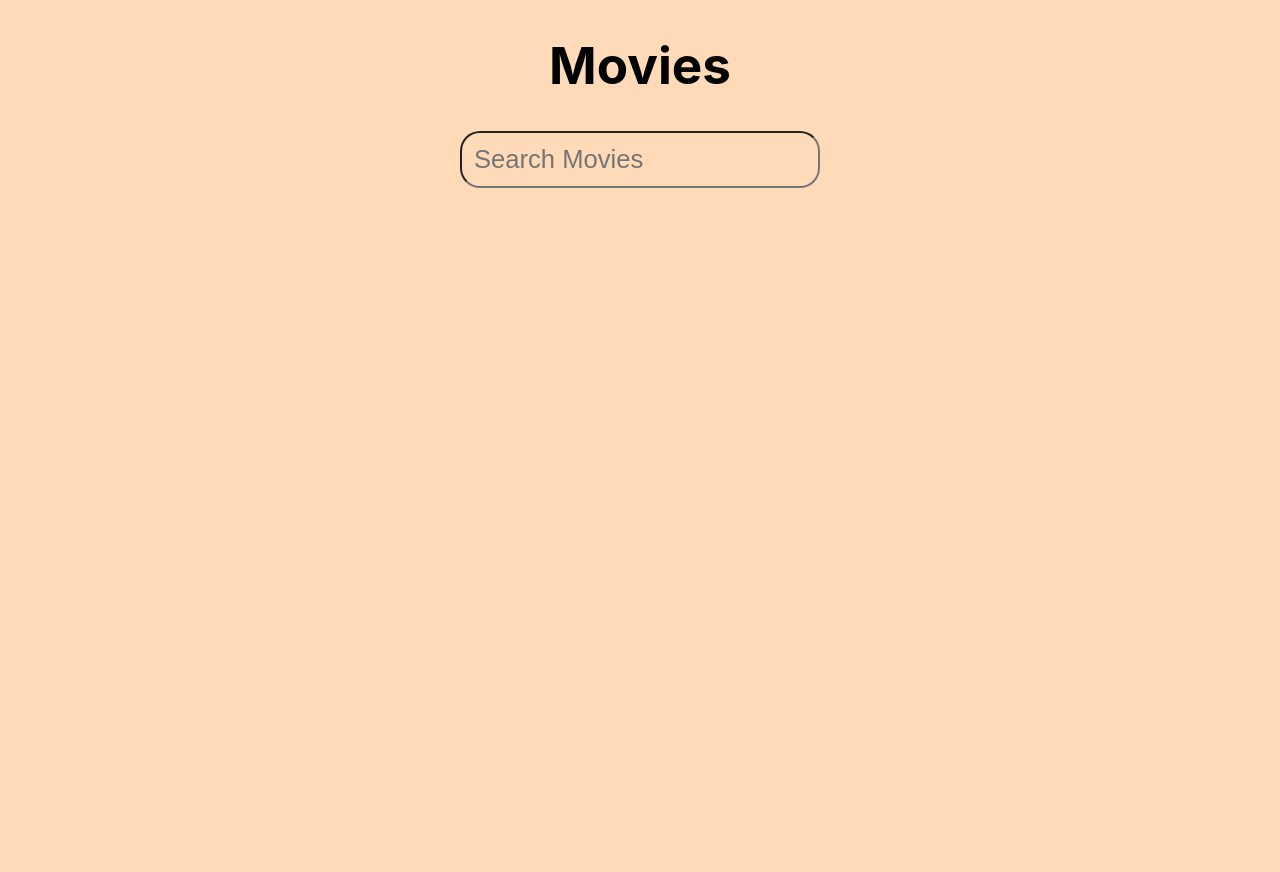
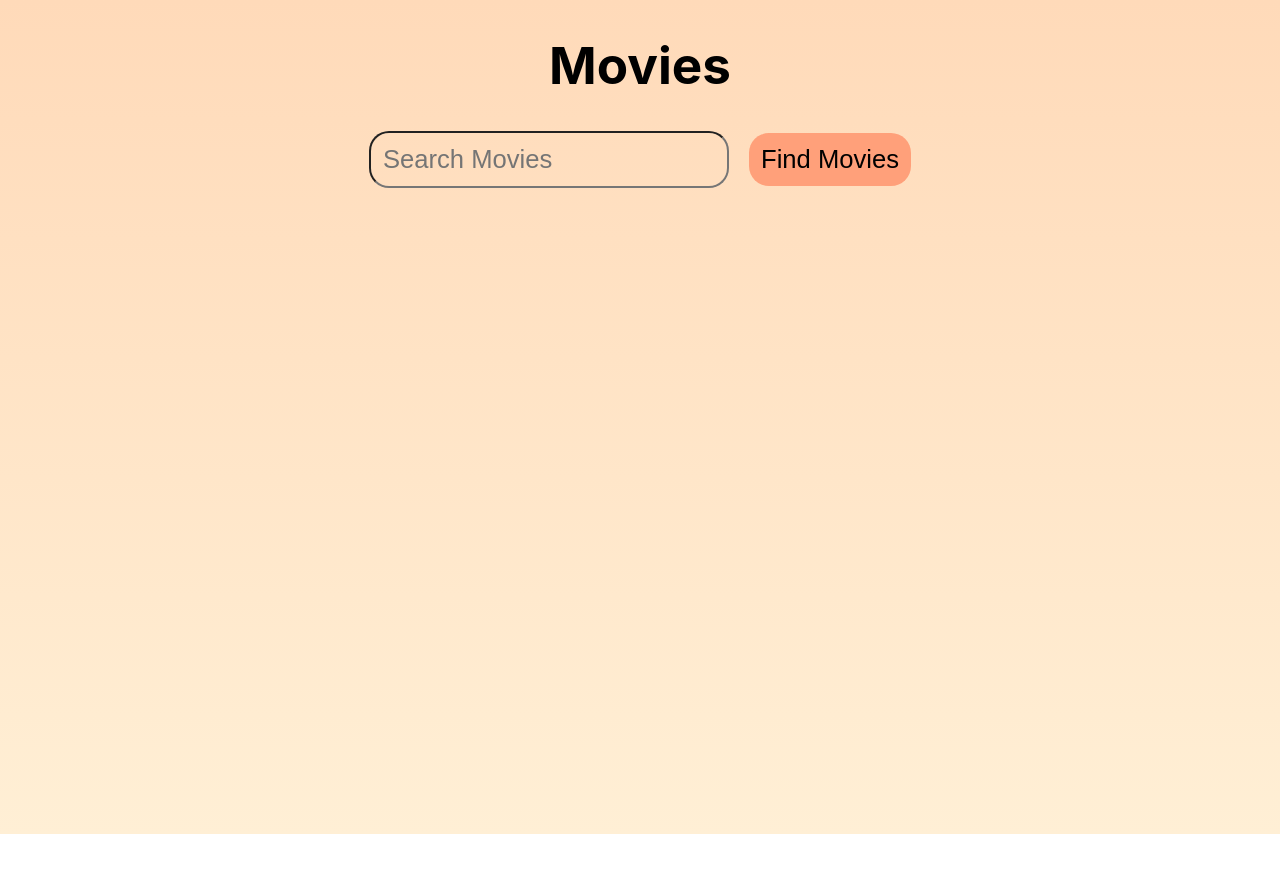
Before and after one commit to melanieChan/MovieFinder, a React (Create React App) app: page / in a window 1280 px wide. Shown: the top 872 px of the page. Before the commit the page ends 800 px from the top, so only its background shows below. Built offline with nearby package versions, Linux system fonts and the light colour scheme.

Commit message:
added search bar, list, and app components

```diff
--- a/src/index.css
+++ b/src/index.css
@@ -6,12 +6,23 @@ body {
   -webkit-font-smoothing: antialiased;
   -moz-osx-font-smoothing: grayscale;
 
-  background-color: peachpuff;
+  /*background: papayawhip; */
+  background-image: linear-gradient(peachpuff, papayawhip);
+  background-repeat: no-repeat;
 }
 
 code {
   font-family: source-code-pro, Menlo, Monaco, Consolas, 'Courier New',
     monospace;
+}
+
+.app {
+  height: 100vh;
+}
+
+.movieList {
+  background-size: cover;
+  height: 100%;
 }
 
 #search {
@@ -30,3 +41,19 @@ code {
   border: 3px solid black;
   outline: none;  /* remove border when cursor clicks on field */
 }
+
+.searchBtn {
+  background-color: #FFA07A;
+  color: black;
+
+  margin-left: 20px;
+  border: none;
+  padding: 12px;
+  font-size: 100%;
+  border-radius: 20px;
+}
+.searchBtn:hover {
+  cursor: pointer;
+  color: #FFA07A;
+  background-color: black;
+}
--- a/src/index.js
+++ b/src/index.js
@@ -1,17 +1,39 @@
 import React from 'react';
 import ReactDOM from 'react-dom';
 import './index.css';
+
+
+function App() {
+  return (
+    <div className="app">
+      <SearchBar />
+      <MovieList />
+    </div>
+  );
+}
 
 function SearchBar() {
   return (
     <div id="search">
       <h1>Movies</h1>
-      <input id="searchBar" type="text" placeholder="Search Movies"/>
+      <input
+        id="searchBar"
+        type="text"
+        placeholder="Search Movies"
+      />
+      <button className="searchBtn">Find Movies</button>
     </div>
     );
 }
 
+function MovieList() {
+  return (
+    <div className="movieList">
+    </div>
+  );
+}
+
 ReactDOM.render(
-  <SearchBar />,
+  <App />,
   document.getElementById('root')
 );
```
